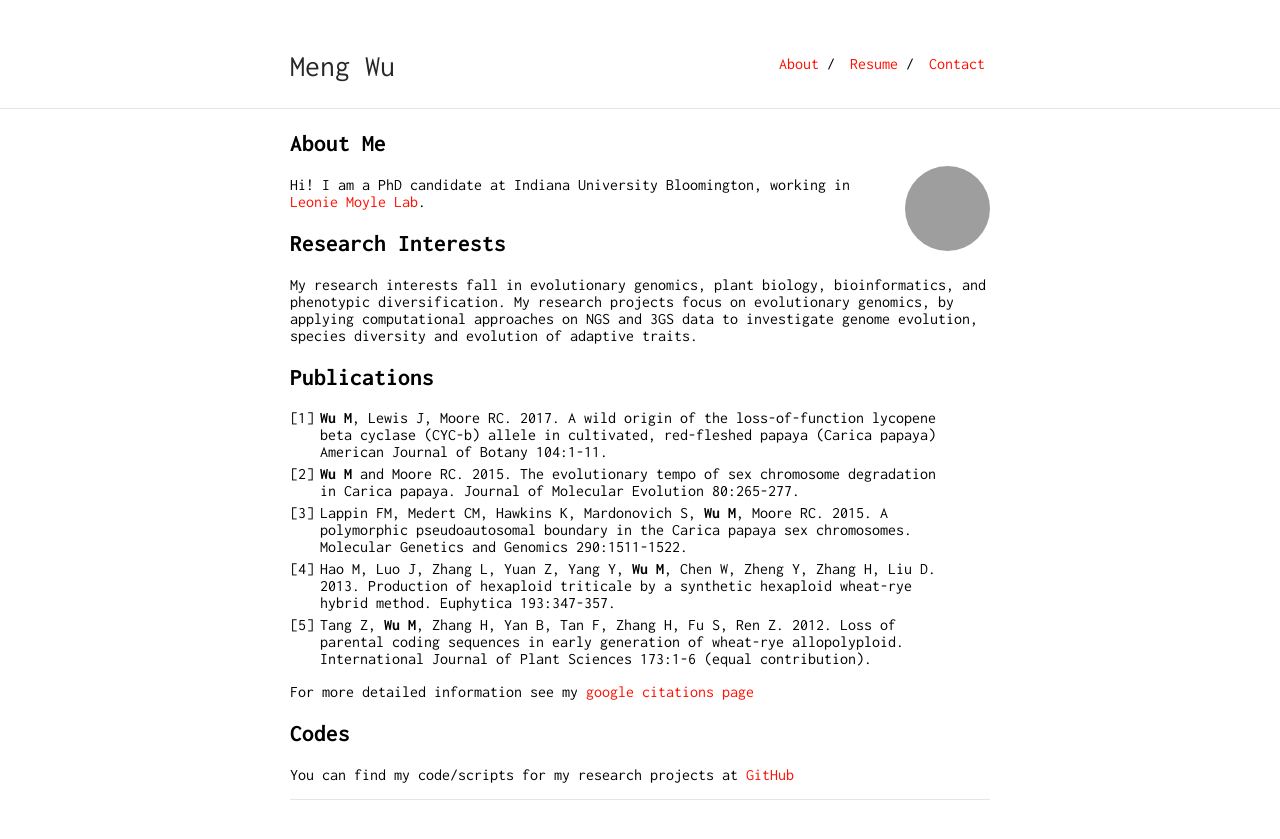
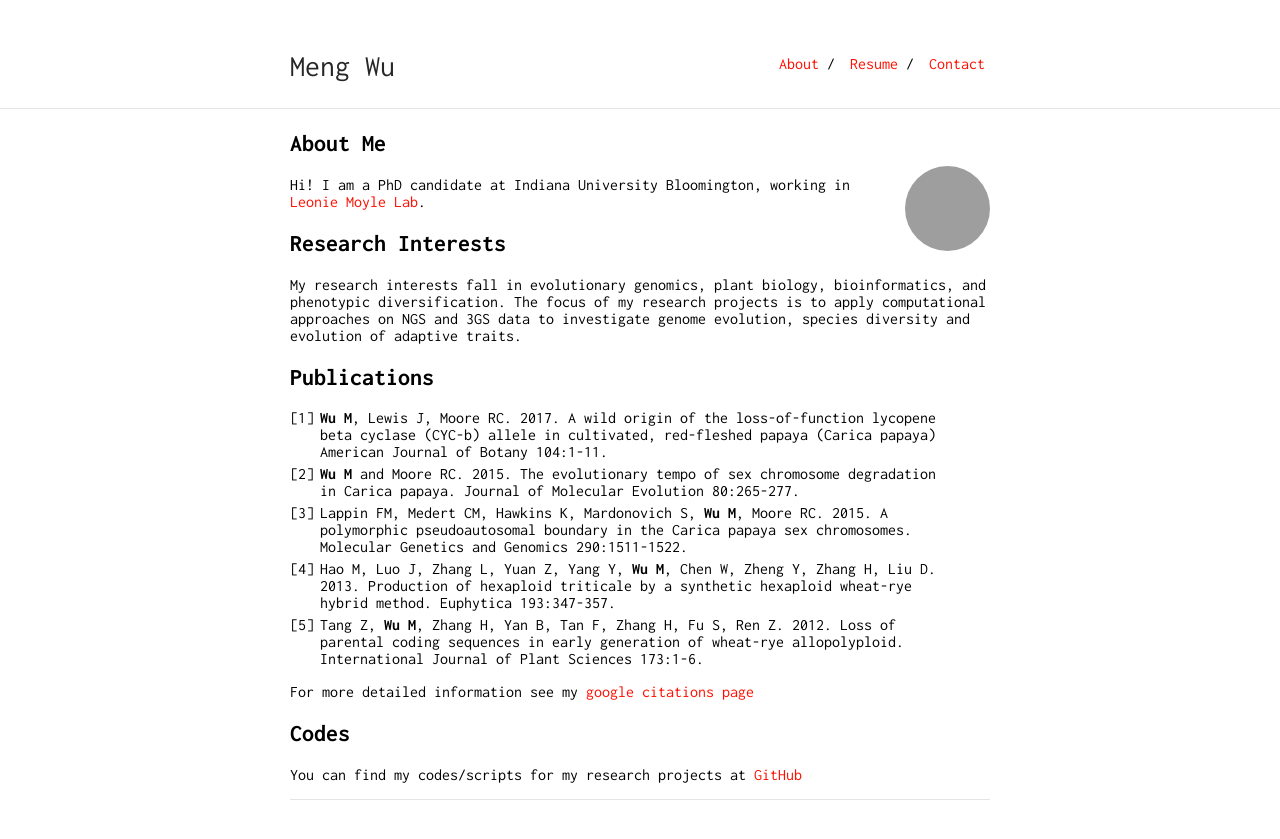
Before and after one commit to wum5/wum5.github.io, a Jekyll site: the page built from index.md, in a window 1280 px wide. Shown: the top 839 px of the page. Built offline with Jekyll 4.4.1, drawn with Linux system fonts in a browser that asks for light colours; our own code applies the rules of GitHub Pages for plain Markdown files; grey boxes are pictures that could not be loaded.

Commit message:
littile changes

```diff
--- a/index.md
+++ b/index.md
@@ -11,7 +11,7 @@ Hi! I am a PhD candidate at Indiana University Bloomington, working in [Leonie M
 
 ## Research Interests
 My research interests fall in evolutionary genomics, plant biology, bioinformatics, and phenotypic diversification.
-My research projects focus on evolutionary genomics, by applying computational approaches on NGS and 3GS data to investigate genome evolution, species diversity and evolution of adaptive traits.
+The focus of my research projects is to apply computational approaches on NGS and 3GS data to investigate genome evolution, species diversity and evolution of adaptive traits.
 
 
 ## Publications
@@ -19,13 +19,11 @@ My research projects focus on evolutionary genomics, by applying computational a
 2. **Wu M** and Moore RC. 2015. The evolutionary tempo of sex chromosome degradation in Carica papaya. Journal of Molecular Evolution 80:265-277.
 3. Lappin FM, Medert CM, Hawkins K, Mardonovich S, **Wu M**, Moore RC. 2015. A polymorphic pseudoautosomal boundary in the Carica papaya sex chromosomes. Molecular Genetics and Genomics 290:1511-1522.
 4. Hao M, Luo J, Zhang L, Yuan Z, Yang Y, **Wu M**, Chen W, Zheng Y, Zhang H, Liu D. 2013. Production of hexaploid triticale by a synthetic hexaploid wheat-rye hybrid method. Euphytica 193:347-357.
-5. Tang Z, **Wu M**, Zhang H, Yan B, Tan F, Zhang H, Fu S, Ren Z. 2012. Loss of parental coding sequences in early generation of wheat-rye allopolyploid. International Journal of Plant Sciences 173:1-6 (equal contribution).
+5. Tang Z, **Wu M**, Zhang H, Yan B, Tan F, Zhang H, Fu S, Ren Z. 2012. Loss of parental coding sequences in early generation of wheat-rye allopolyploid. International Journal of Plant Sciences 173:1-6.
 
 For more detailed information see my [google citations page](https://scholar.google.com/citations?user=xbBN51gAAAAJ&hl=en)
 
 
 ## Codes
-You can find my code/scripts for my research projects at [GitHub](https://github.com/wum5)
-
-
+You can find my codes/scripts for my research projects at [GitHub](https://github.com/wum5)
 - - -
```
Also changed, not shown: contact.md (+1 -1 lines).
